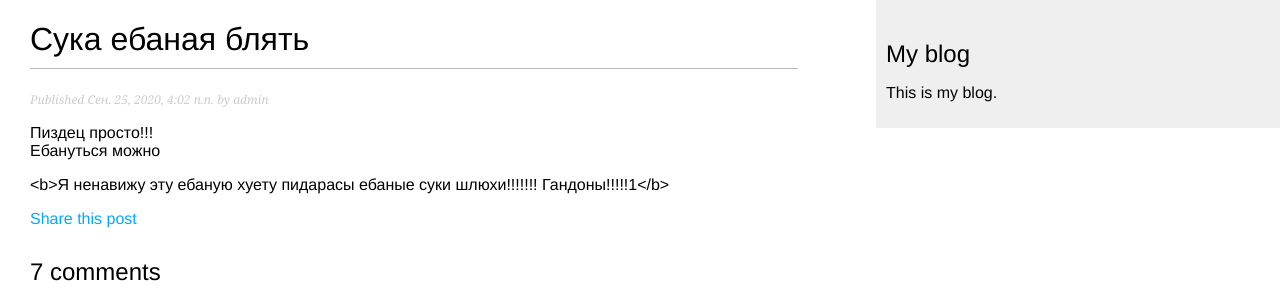
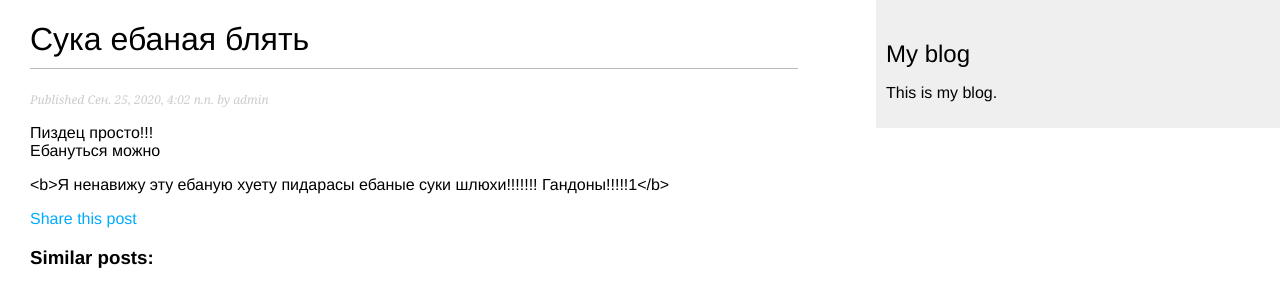
Before and after one commit to WhatIsLowe/SimpleBlog, a Django app: template templates/blog/post/detail.html in a window 1280 px wide. Shown: the top 300 px of the page. Run offline with Django 3.2, Linux system fonts and the light colour scheme; the template is opened without the code that fills it: values that come from a table or form of the project are taken from there, others are empty; data comes from the database, SQL or seed files in the repository; both versions use the stored data as it was after the commit; parts of the project's set-up code (start-up, migrations or seed data) failed here and were passed over.

Commit message:
Добавлено "Похожие посты"

```diff
--- a/templates/blog/post/detail.html
+++ b/templates/blog/post/detail.html
@@ -7,6 +7,16 @@
     <p>
         <a href="{% url "blog:post_share" post.id %}">Share this post</a>
     </p>
+
+    {% if similar_posts.count != 0 %}
+        <h3>Similar posts:</h3>
+        {% for similar_post in similar_posts %}
+            <p>
+                <a href="{{ similar_post.get_absolute_url }}">{{ similar_post.title }}</a>
+            </p>
+        {% endfor %}
+    {% endif %}
+
     {% with comments.count as total_comments %}
         <h2>{{ total_comments }} comment{{ total_comments | pluralize }}</h2>
     {% endwith %}
```
Also changed, not shown: blog/views.py (+11 -3 lines), db.sqlite3.
